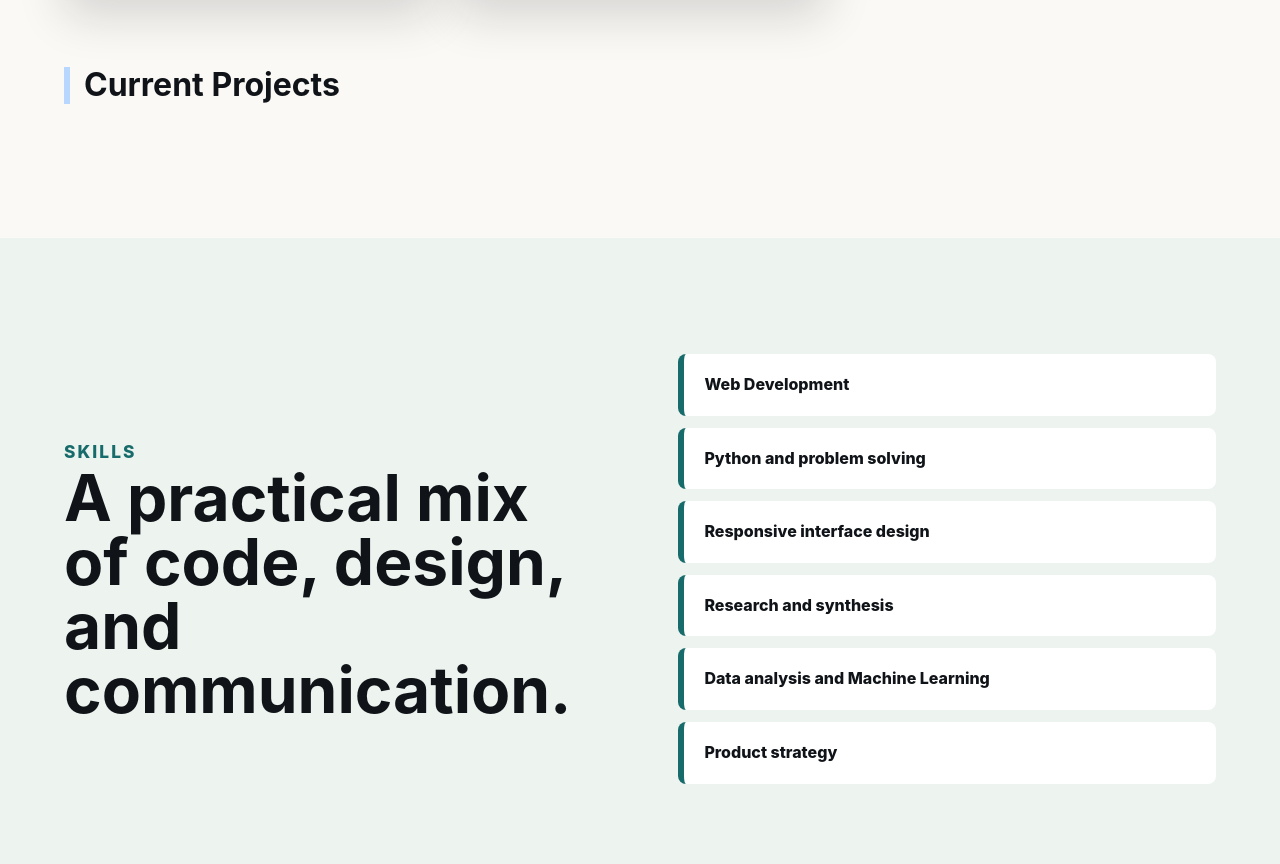
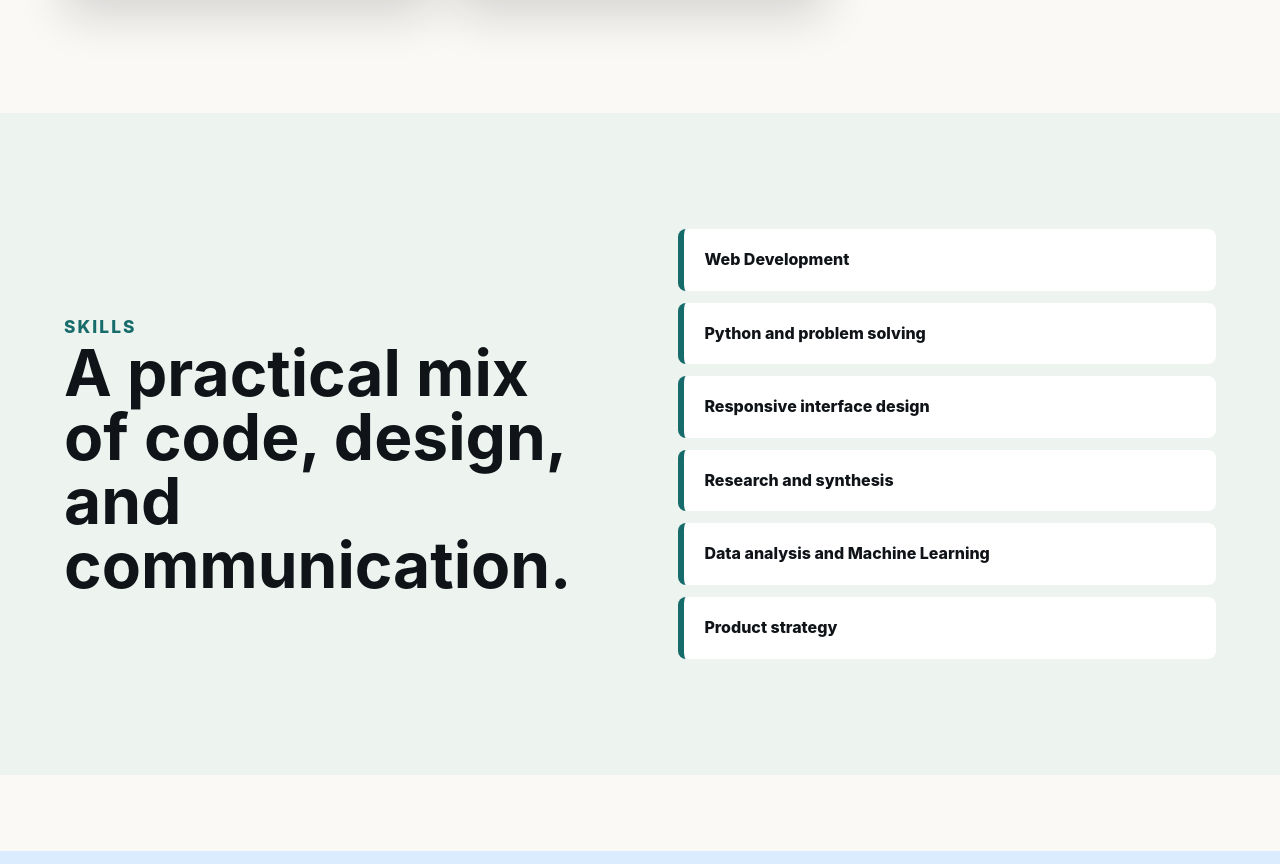
Before and after one commit to macosta-mga/portfolio, a plain HTML site: page index.html in a window 1280 px wide. Shown: the part 2890-3754 px from the top of the page. Drawn offline with Linux system fonts and the light colour scheme.

Commit message:
Remove empty current projects section

```diff
--- a/index.html
+++ b/index.html
@@ -225,10 +225,6 @@
               </div>
             </section>
 
-            <section class="project-category" data-project-category hidden aria-labelledby="current-projects-title">
-              <h3 class="category-title" id="current-projects-title">Current Projects</h3>
-              <div class="project-grid current-project-grid"></div>
-            </section>
           </div>
         </div>
       </section>
```
